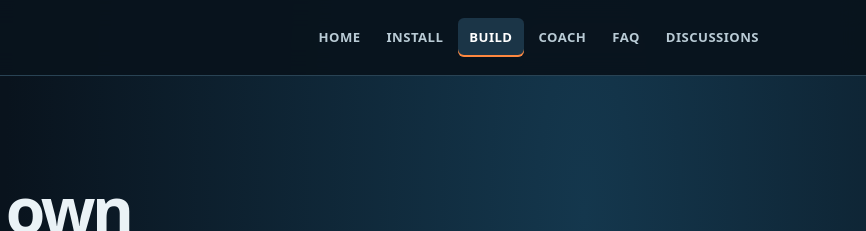
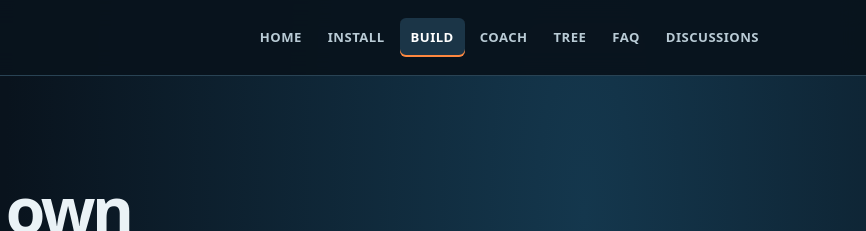
Before and after one commit to lit-u/trappunk, a plain HTML site: page build.html in a window 1280 px wide. Shown: the top 231 px of the page, 414-1280 px from the left. Drawn offline with Linux system fonts and the light colour scheme.

Commit message:
Add Challenge Forest navigation

```diff
--- a/build.html
+++ b/build.html
@@ -1,4 +1,4 @@
-<!doctype html><html lang="en"><head><meta charset="utf-8"><meta name="viewport" content="width=device-width,initial-scale=1"><meta name="theme-color" content="#09131d"><meta name="description" content="Waveshare ESP32-S3 V2, gyroscope, touchscreen shot control and a DIY stock: the TRAPPUNK hardware concept."><title>Build your own · TRAPPUNK</title><link rel="stylesheet" href="assets/site.css"><link rel="icon" href="assets/favicon.svg" type="image/svg+xml"><!-- Cloudflare Web Analytics --><script type='module' src='https://static.cloudflareinsights.com/beacon.min.js' data-cf-beacon='{"token": "2ef8f8ff555344c89521be967594c3df"}'></script><!-- End Cloudflare Web Analytics --></head><body><header><div class="wrap top"><a class="brand" href="index.html"><span class="brand-icon"></span>TRAP<strong>PUNK</strong></a><nav aria-label="Main menu"><a href="index.html">HOME</a><a href="install.html">INSTALL</a><a href="build.html" aria-current="page">BUILD</a><a href="coach.html">COACH</a><a href="faq.html">FAQ</a><a href="community.html">DISCUSSIONS</a></nav></div></header><main class="wrap">
+<!doctype html><html lang="en"><head><meta charset="utf-8"><meta name="viewport" content="width=device-width,initial-scale=1"><meta name="theme-color" content="#09131d"><meta name="description" content="Waveshare ESP32-S3 V2, gyroscope, touchscreen shot control and a DIY stock: the TRAPPUNK hardware concept."><title>Build your own · TRAPPUNK</title><link rel="stylesheet" href="assets/site.css"><link rel="icon" href="assets/favicon.svg" type="image/svg+xml"><!-- Cloudflare Web Analytics --><script type='module' src='https://static.cloudflareinsights.com/beacon.min.js' data-cf-beacon='{"token": "2ef8f8ff555344c89521be967594c3df"}'></script><!-- End Cloudflare Web Analytics --></head><body><header><div class="wrap top"><a class="brand" href="index.html"><span class="brand-icon"></span>TRAP<strong>PUNK</strong></a><nav aria-label="Main menu"><a href="index.html">HOME</a><a href="install.html">INSTALL</a><a href="build.html" aria-current="page">BUILD</a><a href="coach.html">COACH</a><a href="challenge.html">TREE</a><a href="faq.html">FAQ</a><a href="community.html">DISCUSSIONS</a></nav></div></header><main class="wrap">
 <section class="page-intro"><p class="eyebrow">BUILD</p><h1>Make your own<br><em>electronic trainer.</em></h1><p class="lead">TRAPPUNK uses a sensor-equipped touchscreen display and a simple stock. Tap the touchscreen to fire. No computer is needed during normal use.</p></section>
 <section class="section feature"><div><h2>What to check before buying</h2><table class="table"><tbody><tr><td>Display</td><td>3.49″, 640 × 172</td></tr><tr><td>Sensor</td><td>QMI8658 on board</td></tr><tr><td>Controller</td><td>ESP32-S3</td></tr><tr><td>Power</td><td>USB-C; optionally a suitable battery</td></tr><tr><td>Revision</td><td><strong>V2 (Rev1.1) only.</strong> Ask the seller to confirm before buying.</td></tr><tr><td>SD card</td><td>Optional for export</td></tr></tbody></table></div><div class="card hardware-photo-card"><p class="eyebrow">THE WAVESHARE BOARD</p><a class="hardware-photo-link" href="https://www.waveshare.com/esp32-s3-touch-lcd-3.49.htm" target="_blank" rel="noopener noreferrer" aria-label="Open Waveshare ESP32-S3 Touch LCD 3.49 product page"><img class="hardware-photo" src="https://www.waveshare.com/img/devkit/ESP32-S3-Touch-LCD-3.49/ESP32-S3-Touch-LCD-3.49-details-1.jpg" width="960" height="820" alt="Two upright blue Waveshare ESP32-S3 Touch LCD 3.49 development boards in their cases" loading="lazy" decoding="async"></a><p class="small">Waveshare product photo. Confirm the V2 (Rev1.1) board before buying.</p></div></section>
 <section class="section" id="cardboard-holder"><div class="section-head"><p class="eyebrow">DIY MAKER GUIDE</p><h2>Cardboard ESP board holder</h2><p>A practical, low-cost holder made from 3 mm cardboard. The English guide shows the 3.4 × 9.7 cm board opening, adjustable hand openings and step-by-step assembly.</p></div><div class="build-guide"><a href="assets/holder-guide.webp?v=20261112" target="_blank" rel="noopener" aria-label="Open full-size cardboard holder guide"><img src="assets/holder-guide.webp?v=20261112" width="1055" height="1491" loading="lazy" alt="TRAPPUNK board holder guide: cut 3 mm cardboard, make an ESP opening of 3.4 by 9.7 cm, add side hand openings and position the ESP higher for thumb access"></a></div><p class="small guide-caption">Tap the guide to view it at full resolution. This is an illustrated assembly guide, not a 1:1 printable cutting stencil. Measure the opening before cutting.</p></section>
```
